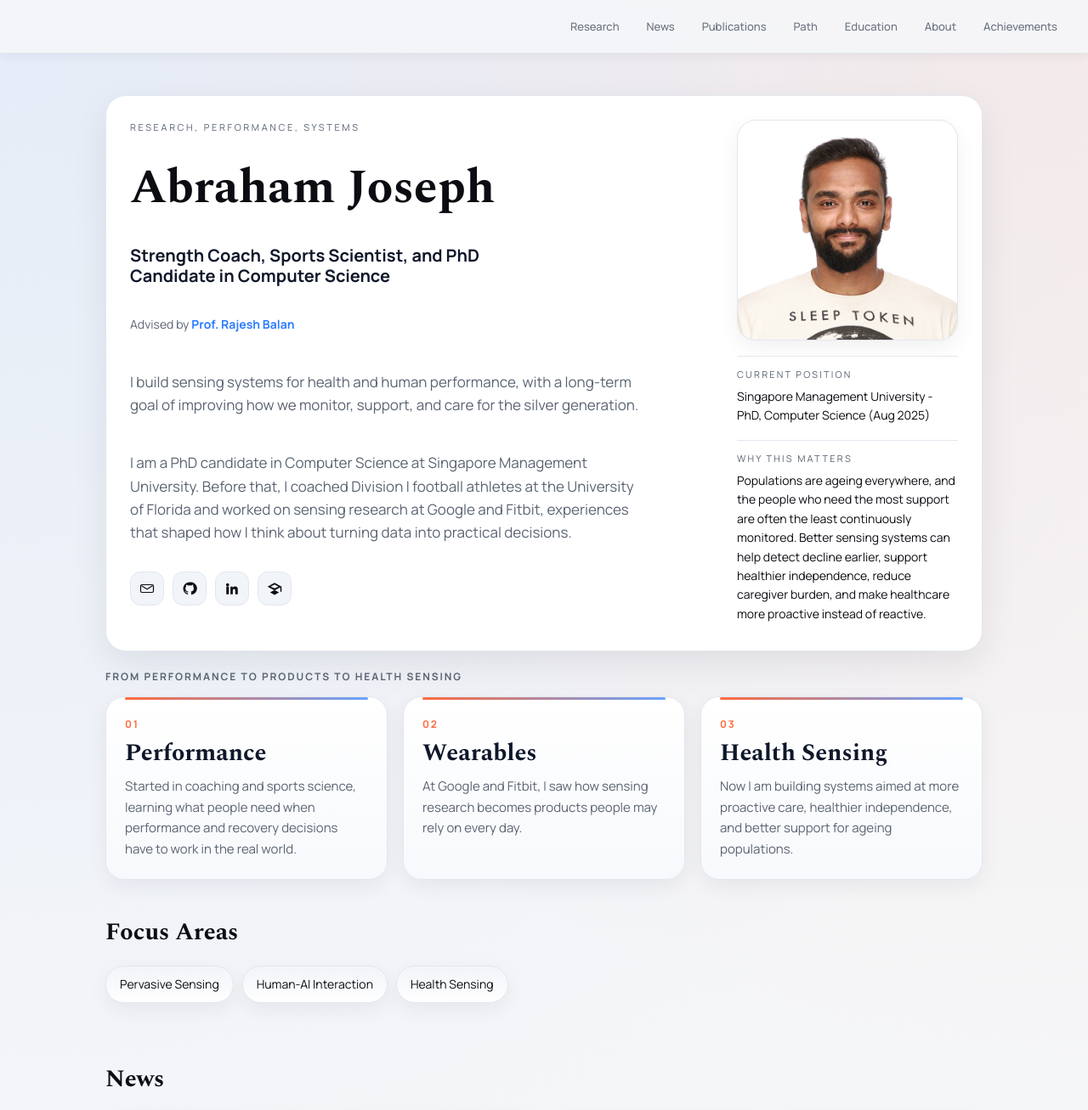
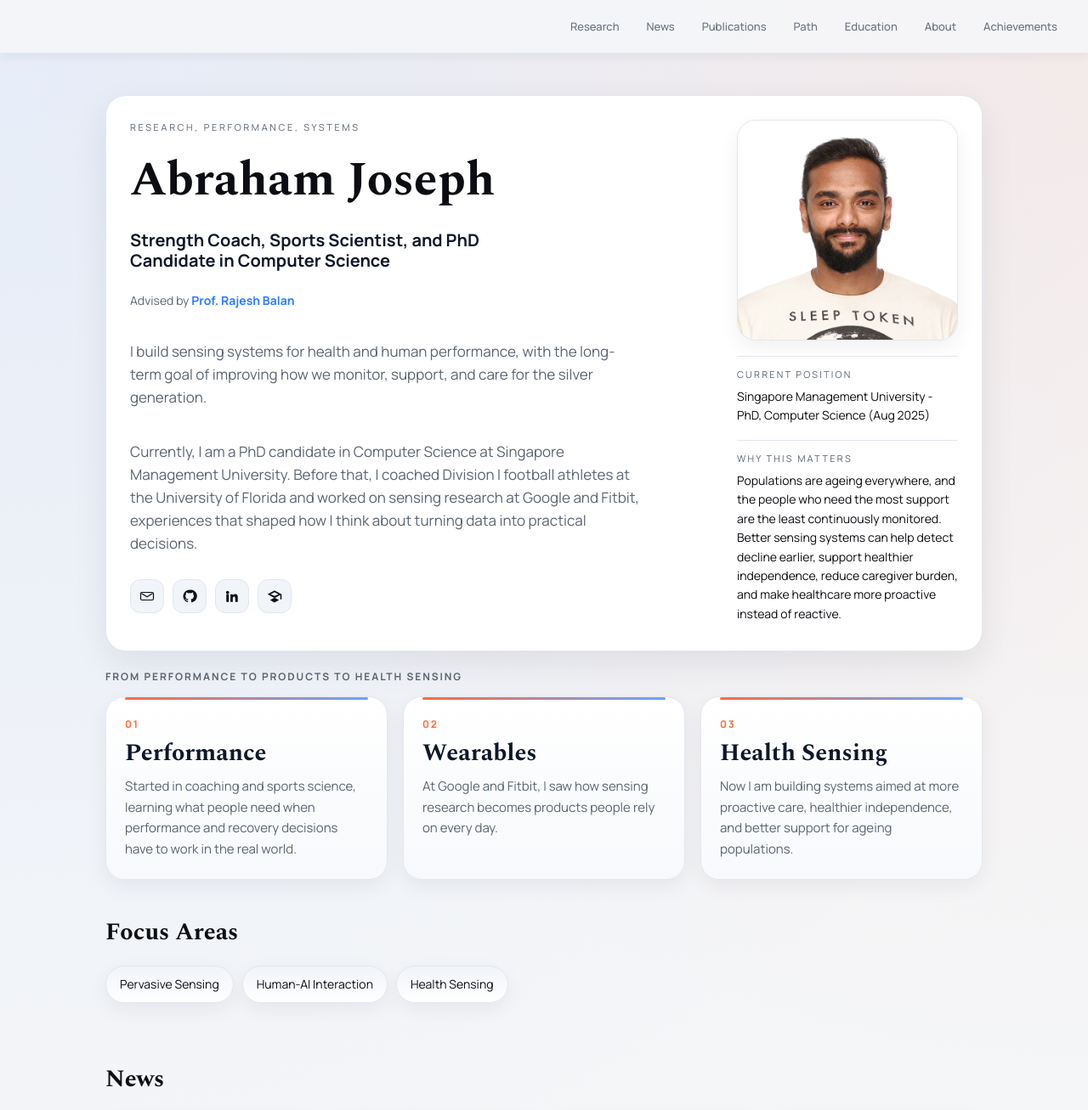
Before and after one commit to abe96/abe96.github.io, a Jekyll site: the page built from index.html, in a window 1280 px wide and 1400 px high, cut to the strip 0-1307 px from the top of the window. Shown: the whole strip at 85% size. Built offline with Jekyll 4.4.1, drawn with Linux system fonts in a browser that asks for light colours.

Commit message:
Tighten homepage copy

```diff
--- a/_data/profile.yml
+++ b/_data/profile.yml
@@ -8,15 +8,15 @@
 advisor_name: Rajesh Balan
 advisor_url: https://faculty.smu.edu.sg/profile/rajesh-krishna-balan-591
 summary:
-  - I build sensing systems for health and human performance, with a long-term goal of improving how we monitor, support, and care for the silver generation.
-  - I am a PhD candidate in Computer Science at Singapore Management University. Before that, I coached Division I football athletes at the University of Florida and worked on sensing research at Google and Fitbit, experiences that shaped how I think about turning data into practical decisions.
+  - I build sensing systems for health and human performance, with the long-term goal of improving how we monitor, support, and care for the silver generation.
+  - Currently, I am a PhD candidate in Computer Science at Singapore Management University. Before that, I coached Division I football athletes at the University of Florida and worked on sensing research at Google and Fitbit, experiences that shaped how I think about turning data into practical decisions.
 journal:
   - step: "01"
     title: Performance
     body: Started in coaching and sports science, learning what people need when performance and recovery decisions have to work in the real world.
   - step: "02"
     title: Wearables
-    body: At Google and Fitbit, I saw how sensing research becomes products people may rely on every day.
+    body: At Google and Fitbit, I saw how sensing research becomes products people rely on every day.
   - step: "03"
     title: Health Sensing
     body: Now I am building systems aimed at more proactive care, healthier independence, and better support for ageing populations.
@@ -33,7 +33,7 @@
   label: Focus
   value: Building sensing systems for health, performance, and ageing populations
 why_title: Why This Matters
-why_body: Populations are ageing everywhere, and the people who need the most support are often the least continuously monitored. Better sensing systems can help detect decline earlier, support healthier independence, reduce caregiver burden, and make healthcare more proactive instead of reactive.
+why_body: Populations are ageing everywhere, and the people who need the most support are the least continuously monitored. Better sensing systems can help detect decline earlier, support healthier independence, reduce caregiver burden, and make healthcare more proactive instead of reactive.
 proof_points:
   - WACV 2026 publication
   - Featured on Channel 8 Singapore
```
